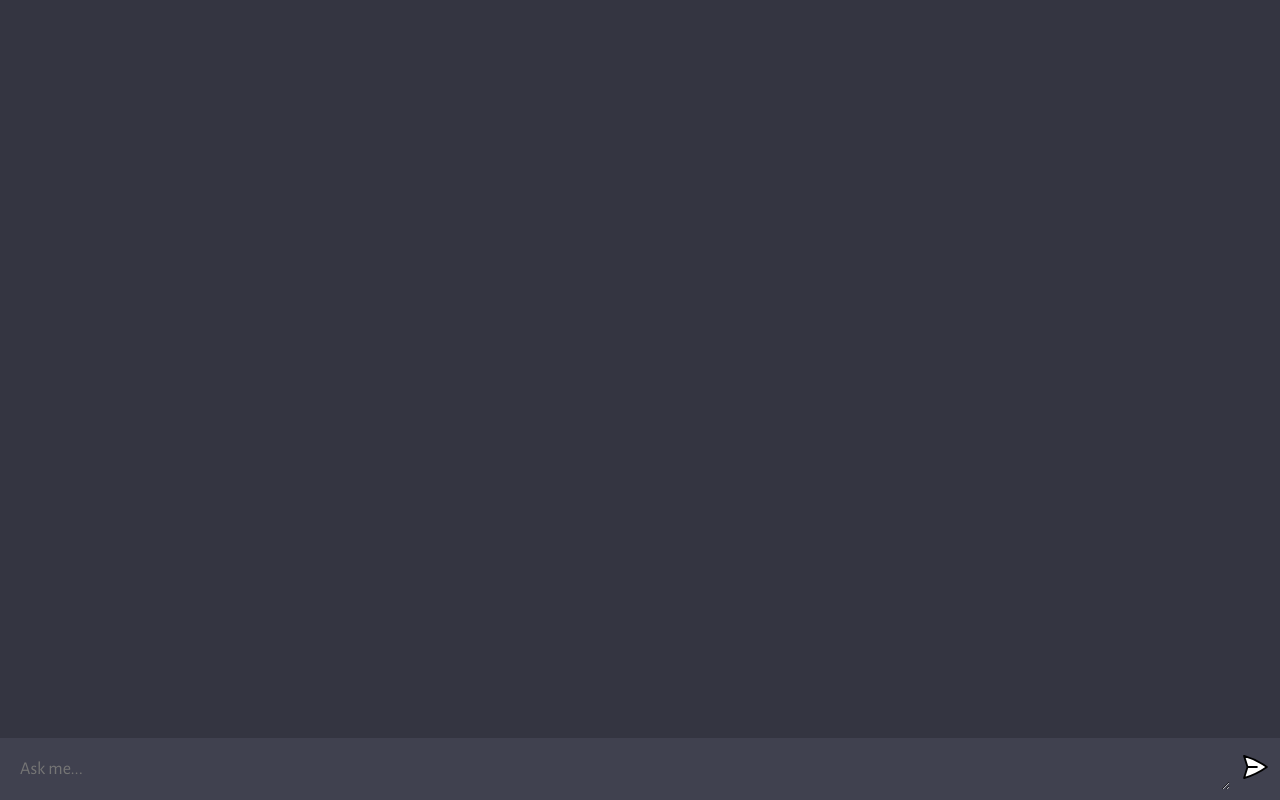
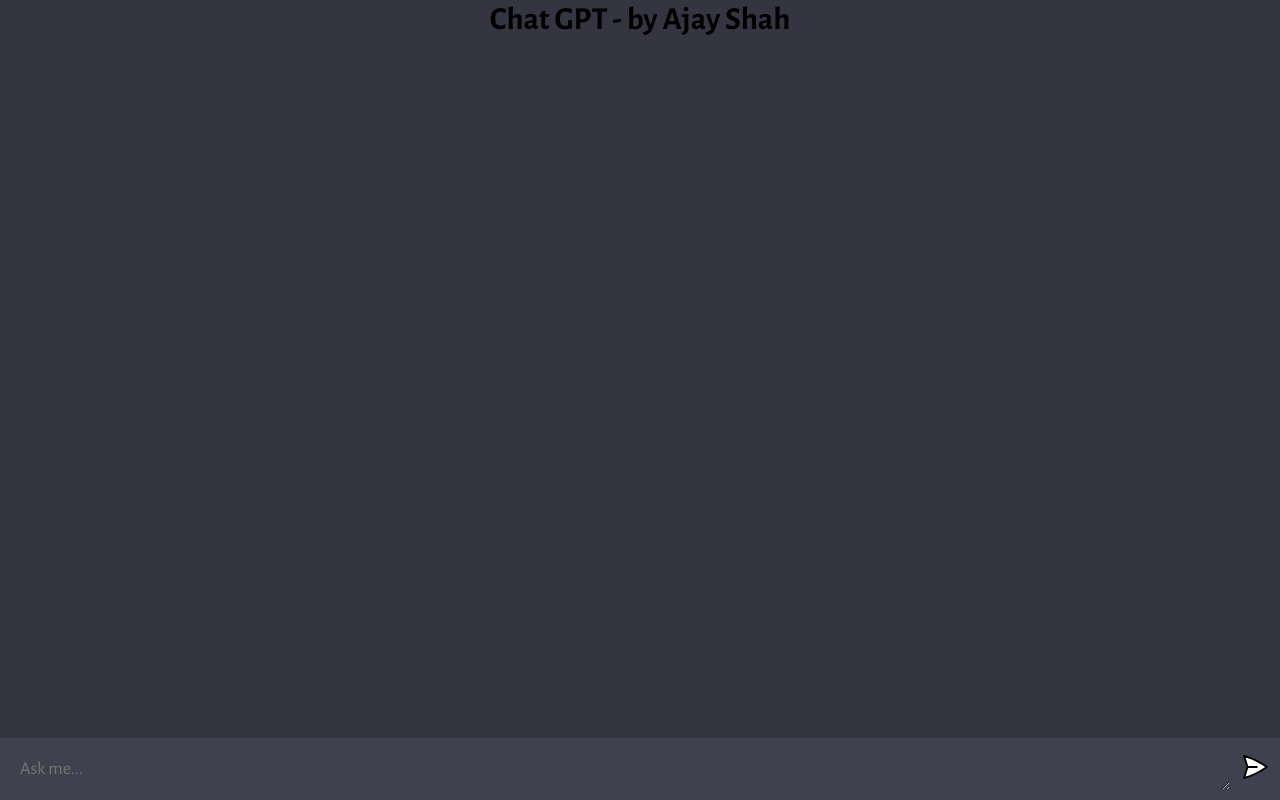
Before and after one commit to AjayS21/ChatGPT_AJ, a website built with Vite: page client/index.html in a window 1280 px wide. Built offline with nearby package versions, Linux system fonts and the light colour scheme.

Commit message:
Update index.html

```diff
--- a/client/index.html
+++ b/client/index.html
@@ -25,6 +25,9 @@
   </head>
   <body>
     <div id="app">
+    <div id="heading">
+    <h1>Chat GPT - by Ajay Shah</h1>
+    </div>
     <div id="chat_container"></div>
 
     <form>
```
